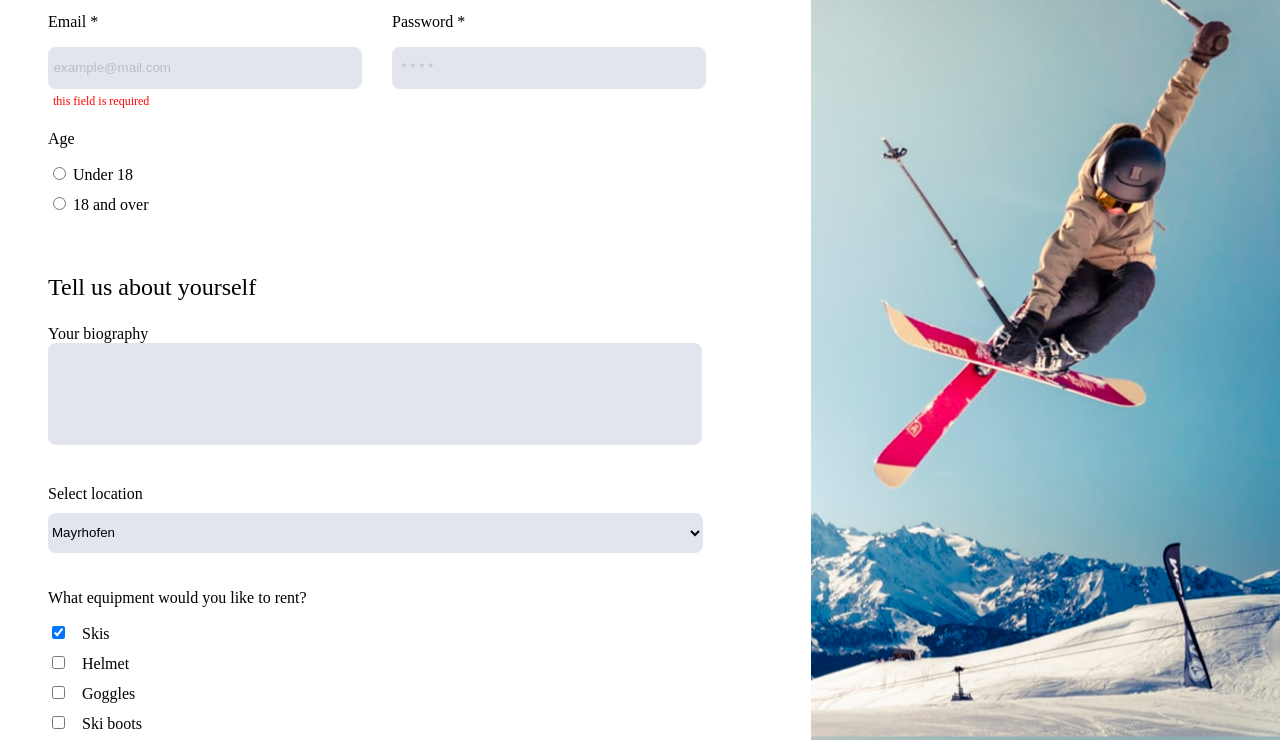
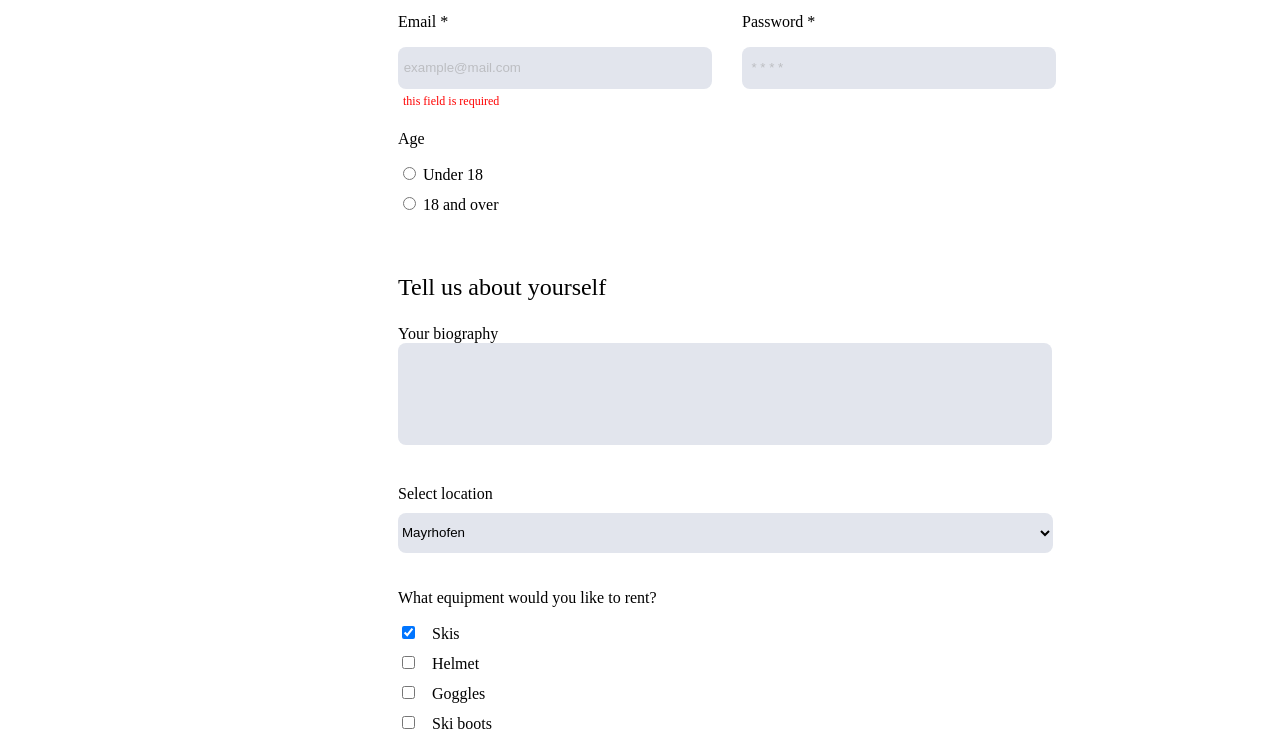
Before and after one commit to jungwonJung/mimo-dev-resources, a plain HTML site: page index.html in a window 1280 px wide. Shown: the part 332-1072 px from the top of the page. Drawn offline with Linux system fonts and the light colour scheme.

Commit message:
change CSS

```diff
--- a/style.css
+++ b/style.css
@@ -43,6 +43,7 @@ html, body {
 }
 
 .main-container {
+  margin: 0 350px;
   display: flex;
   flex-direction: row;
 }
```
